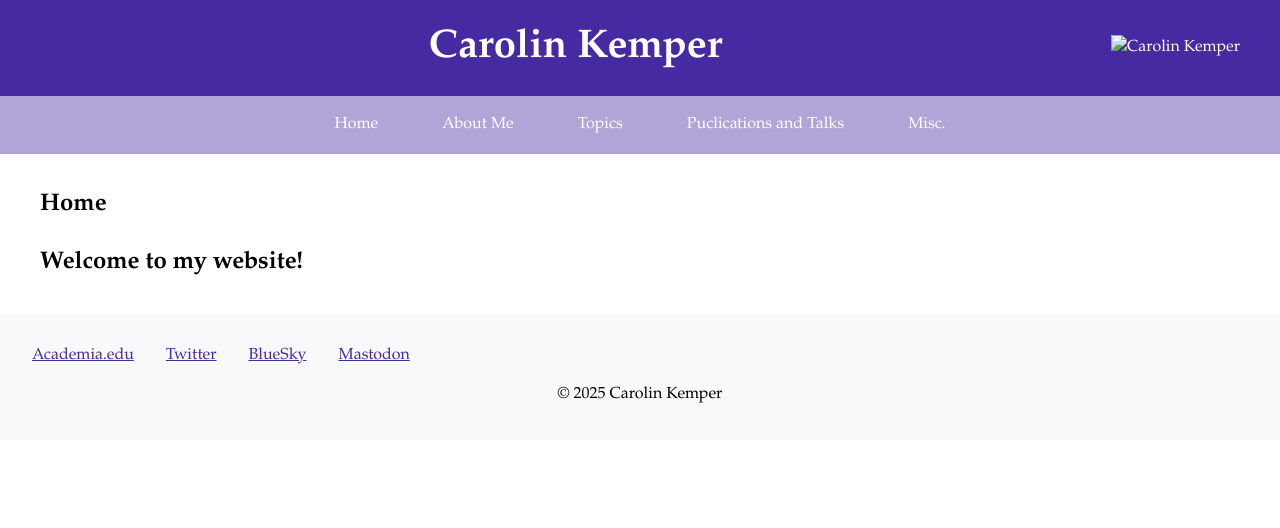
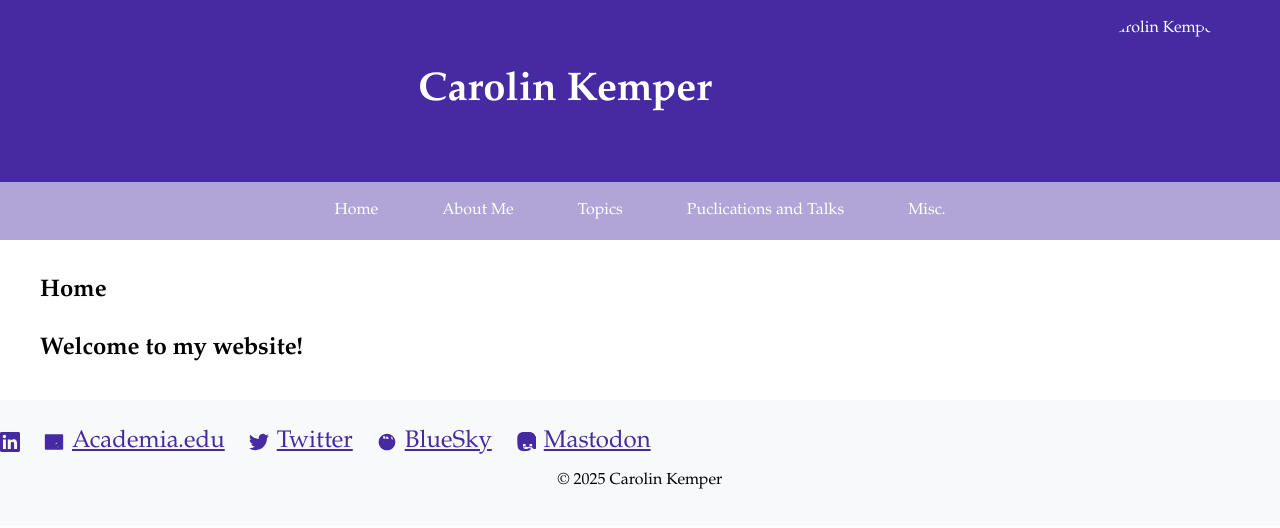
Before and after one commit to CarolinKemper/carolinkemper.github.io, a Jekyll site: the page built from index.md, in a window 1280 px wide. Shown: the top 528 px of the page. Built offline with Jekyll 4.4.1, drawn with Linux system fonts in a browser that asks for light colours.

Commit message:
css file changed

```diff
--- a/assets/css/main.css
+++ b/assets/css/main.css
@@ -29,14 +29,14 @@
     flex-grow: 1;
 }
 
-.portrait-placeholder {
+.portrait {
     width: 150px;
     height: 150px;
     border-radius: 50%;
     overflow: hidden;
 }
 
-.portrait-placeholder img {
+.portrait img {
     width: 100%;
     height: 100%;
     object-fit: cover;
@@ -157,7 +157,7 @@
 
 .social-icons a {
     color: #452aa2;
-    font-size: 1rem;
+    font-size: 1.5rem;
     transition: color 0.3s ease;
     display: flex;
     align-items: center;
@@ -169,6 +169,6 @@
 }
 
 .social-icons a svg {
-    max-width: 20px;
-    max-height: 20px;
+    width: 20px;
+    height: 20px;
 }
```
